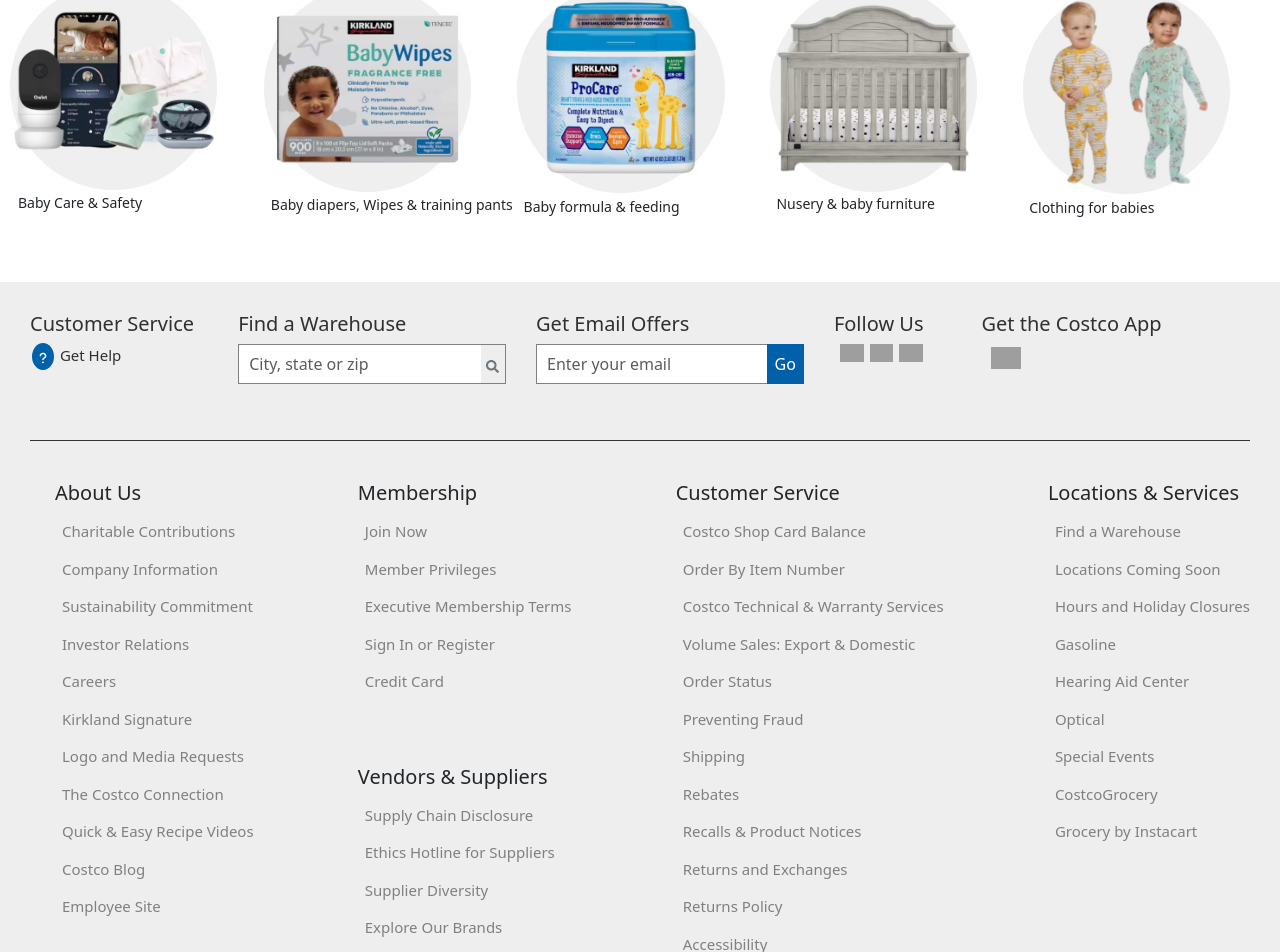
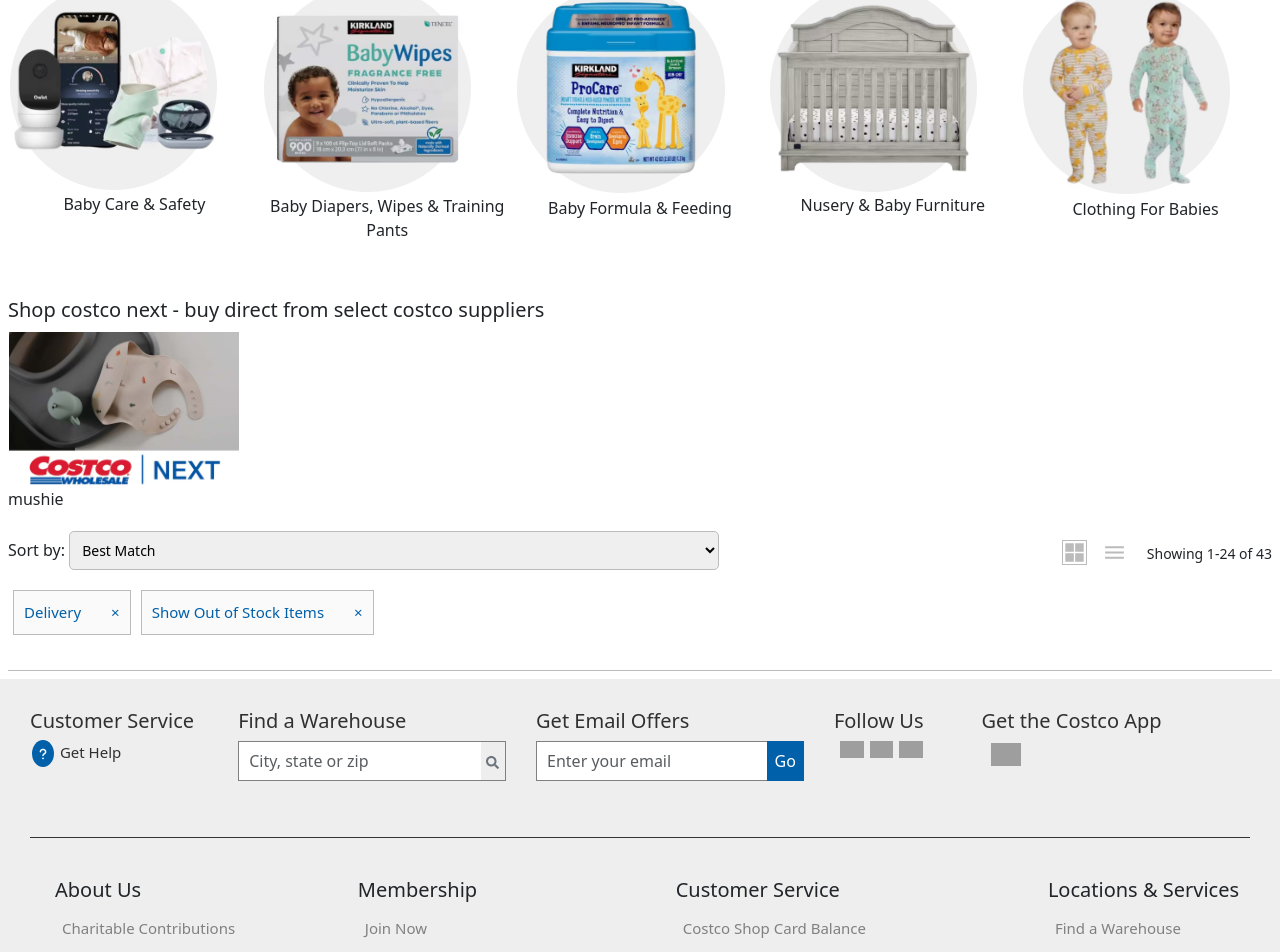
Before and after one commit to Jotule-Ben/ReactProject1, a React (Create React App) app: page /shop in a window 1280 px wide. Shown: the part 986-1938 px from the top of the page. Built offline with nearby package versions, Linux system fonts and the light colour scheme; grey boxes are pictures that could not be loaded.

Commit message:
fix shop sort section

```diff
--- a/src/components/Shop.jsx
+++ b/src/components/Shop.jsx
@@ -11,8 +11,10 @@ import card6 from "../asset/bbySecCard1.png";
 import card7 from "../asset/bbySecCard2.png";
 import card8 from "../asset/bbySecCard3.png";
 import card9 from "../asset/bbySecCard4.png";
+import mushie from "../asset/mushie.png";
 import Navbar from "./Navbar";
 import Footer from "./Footer";
+import { IoGridSharp, IoMenuSharp } from "react-icons/io5";
 
 const Shop = () => {
   return (
@@ -54,6 +56,46 @@ const Shop = () => {
             </div>
           </div>
         </div>
+
+        <div>
+          <h5>Shop costco next - buy direct from select costco suppliers</h5>
+          <img src={mushie} alt="" />
+          <p>mushie</p>
+        </div>
+
+        <div className="sort">
+          <div>
+            <div>
+              <span>Sort by: </span>{" "}
+              <select>
+                <option>Best Match</option>
+                <option>Price (High to Low)</option>
+                <option>Price (Low to High)</option>
+                <option>Ratings (High to Low)</option>
+                <option>Newest</option>
+                <option>Most Viewed</option>
+              </select>
+            </div>
+            <div className="sortBtn">
+              <button>
+                Delivery <span>&times;</span>
+              </button>
+              <button>
+                Show Out of Stock Items <span>&times;</span>
+              </button>
+            </div>
+          </div>
+          <div className="toggle">
+            <p>
+              <IoGridSharp className="IoGridSharp" />
+            </p>
+            <p>
+              <IoMenuSharp className="IoMenuSharp" />
+            </p>
+
+            <h6>Showing 1-24 of 43</h6>
+          </div>
+        </div>
       </div>
       <Footer />
     </>
--- a/src/css/shop.css
+++ b/src/css/shop.css
@@ -19,8 +19,9 @@
 }
 
 .cardSection > div p {
-  font-size: 14px;
-  padding-left: 10px;
+  font-size: 16px;
+  text-align: center;
+  text-transform: capitalize;
 }
 
 .cardSection > div:hover p {
@@ -30,3 +31,76 @@
 .cardSection img:hover {
   margin-top: -5px;
 }
+
+.sort {
+  display: flex;
+  justify-content: space-between;
+  margin-top: 20px;
+  padding-bottom: 30px;
+  border-bottom: 1px solid #bbbbbb;
+}
+
+.sort select {
+  width: 650px;
+  padding: 8px;
+  border: 1px solid #bbbbbb;
+  margin-bottom: 10px;
+  font-size: 14px;
+  border-radius: 5px;
+}
+
+.sort select option {
+  font-size: 14px;
+  font-weight: normal;
+  line-height: 1.5;
+}
+
+.sortBtn {
+  display: flex;
+}
+
+.sortBtn button {
+  display: flex;
+  font-size: 15px;
+  background-color: #fafafa;
+  color: #0060a9;
+  padding: 10px;
+  border: 1px solid #bbbbbb;
+  cursor: pointer;
+  margin: 5px;
+  margin-top: 10px;
+}
+
+.sortBtn button span {
+  padding-left: 20px;
+  cursor: pointer;
+}
+
+.sortBtn button span:first-of-type {
+  padding-left: 30px;
+}
+
+.toggle {
+  display: flex;
+  justify-content: space-between;
+}
+
+.toggle p {
+  font-size: 20px;
+  margin-right: 15px;
+  color: #bbbbbb;
+  font-size: 25px;
+  cursor: pointer;
+}
+
+.IoGridSharp {
+  border: 1px solid #bbbbbb;
+  padding: 1px;
+}
+
+.toggle h6 {
+  font-size: 14px;
+  padding-left: 5px;
+  padding-top: 15px;
+  font-weight: normal;
+}
```
Also changed, not shown: src/asset/mushie.png (added).
